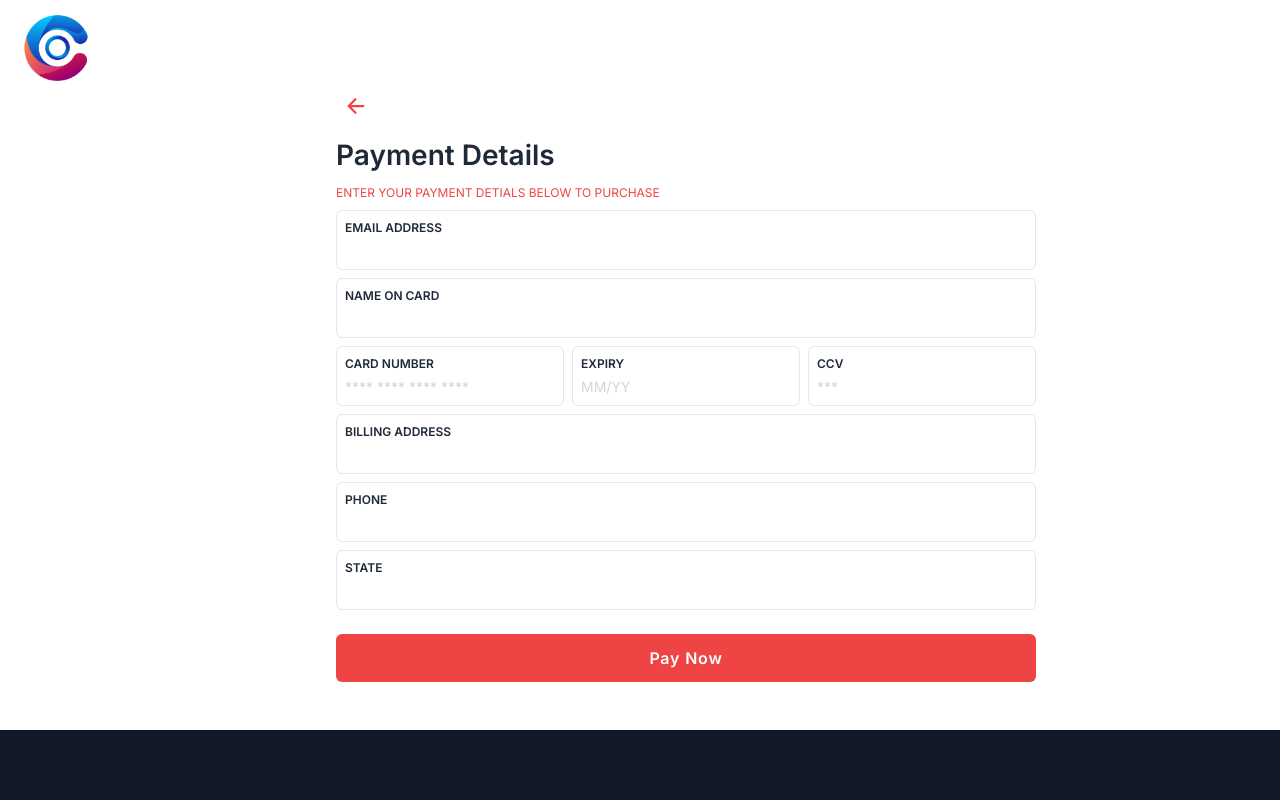
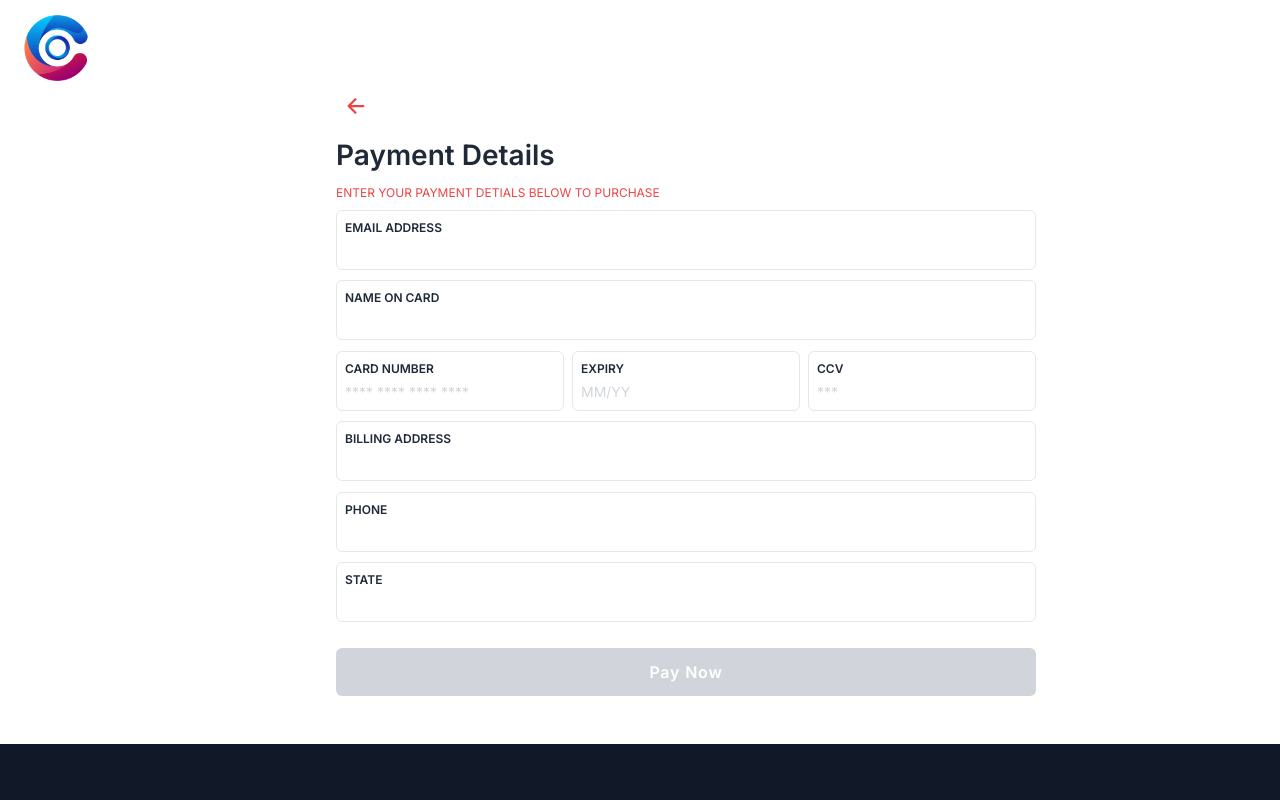
Before and after one commit to lmp95/cineverse, a Next.js app: page /payment in a window 1280 px wide. Shown: the top 800 px of the page. Built offline with nearby package versions, Linux system fonts and the light colour scheme.

Commit message:
added payment form

```diff
--- a/src/app/(sections)/nowShowingMovies.tsx
+++ b/src/app/(sections)/nowShowingMovies.tsx
@@ -27,7 +27,7 @@ function NowShowingMovies() {
 									Buy Ticket
 								</Link>
 							</div>
-							<Image src={path} alt={alt} fill className="rounded-lg" />
+							<Image src={path} alt={alt} sizes="100%" fill className="rounded-lg" />
 						</div>
 					</SwiperSlide>
 				))}
--- a/src/app/movie/[movieId]/page.tsx
+++ b/src/app/movie/[movieId]/page.tsx
@@ -33,7 +33,7 @@ export default function MovieDetail({ params }: { params: { movieId: string } })
 				<div className="max-w-[35%] m-auto py-[75px]">
 					<ChooseDate />
 					<div className="h-[50px] mb-6 relative">
-						<Image src="/images/theater_screen.svg" alt="Screen" fill />
+						<Image sizes="100%" src="/images/theater_screen.svg" alt="Screen" fill />
 					</div>
 					<SeatSelection />
 					<div className="flex flex-row text-xs gap-3 mt-6 justify-center">
--- a/src/app/payment/page.tsx
+++ b/src/app/payment/page.tsx
@@ -1,16 +1,39 @@
 "use client"
 
+import ControlledField from "@/components/common/ControlledField"
 import FilledButton from "@/components/common/FilledButton"
 import IconButton from "@/components/common/IconButton"
-import Inputfield from "@/components/common/Inputfield"
 import Typography from "@/components/common/Typography"
+import { PaymentValidation } from "@/validations/payment.validation"
+import { zodResolver } from "@hookform/resolvers/zod"
 import { useRouter } from "next/navigation"
+import { FormProvider, useForm } from "react-hook-form"
 import { IoArrowBack } from "react-icons/io5"
 
 function Payment() {
 	const router = useRouter()
 
+	const hookFormProps = useForm({
+		defaultValues: {
+			email: "",
+			cardName: "",
+			cardNumber: "",
+			expiry: "",
+			ccv: "",
+			address: "",
+			phone: "",
+			state: "",
+		},
+		mode: "onBlur",
+		resolver: zodResolver(PaymentValidation),
+	})
+
+	const {
+		formState: { isValid },
+	} = hookFormProps
+
 	return (
+		<FormProvider {...hookFormProps}>
 			<div className="flex flex-row gap-x-4 bg-white p-12 pt-[86px] items-start">
 				<div className="flex flex-1 mx-72 flex-col gap-2">
 					<IconButton
@@ -24,22 +47,35 @@ function Payment() {
 					<Typography variant="small" uppercase className="text-red-500">
 						Enter your payment detials below to purchase
 					</Typography>
-				<Inputfield label="Email address" fullWidth />
-				<Inputfield label="Name on card" fullWidth />
+					<ControlledField name="email" label="Email address" fullWidth />
+					<ControlledField name="cardName" label="Name on card" fullWidth />
 					<div className="flex flex-row gap-2">
-					<Inputfield
+						<ControlledField
+							name="cardNumber"
 							className="flex-1"
 							label="Card Number"
 							fullWidth
 							placeholder="**** **** **** ****"
 						/>
-					<Inputfield className="w-[120px]" label="Expiry" placeholder="MM/YY" />
-					<Inputfield className="w-[120px]" label="CCV" placeholder="***" />
+						<ControlledField
+							name="expiry"
+							className="w-[120px]"
+							label="Expiry"
+							placeholder="MM/YY"
+						/>
+						<ControlledField
+							name="ccv"
+							className="w-[120px]"
+							label="CCV"
+							placeholder="***"
+						/>
 					</div>
-				<Inputfield label="Billing address" fullWidth />
-				<Inputfield label="Phone" fullWidth />
-				<Inputfield label="State" fullWidth />
-				<FilledButton variant="primary">Pay Now</FilledButton>
+					<ControlledField name="address" label="Billing address" fullWidth />
+					<ControlledField name="phone" label="Phone" fullWidth />
+					<ControlledField name="state" label="State" fullWidth />
+					<FilledButton disabled={!isValid} variant="primary">
+						Pay Now
+					</FilledButton>
 				</div>
 				<div className="flex-[0.5]">
 					<Typography variant="title" bold>
@@ -47,6 +83,7 @@ function Payment() {
 					</Typography>
 				</div>
 			</div>
+		</FormProvider>
 	)
 }
 
--- /dev/null
+++ b/src/components/common/ControlledField.tsx
@@ -0,0 +1,21 @@
+import { Controller, useFormContext } from "react-hook-form"
+
+import Inputfield, { InputfieldProps } from "./Inputfield"
+
+function ControlledField({ name, ...props }: ControlledFieldProps) {
+	const { control } = useFormContext()
+
+	return (
+		<Controller
+			name={name}
+			control={control}
+			render={(controlProps) => <Inputfield {...controlProps} {...props} />}
+		/>
+	)
+}
+
+export default ControlledField
+
+interface ControlledFieldProps extends InputfieldProps {
+	name: string
+}
--- a/src/components/common/Inputfield.tsx
+++ b/src/components/common/Inputfield.tsx
@@ -1,35 +1,62 @@
-import { InputHTMLAttributes } from "react"
+import { ClassAttributes, InputHTMLAttributes, forwardRef } from "react"
+import {
+	ControllerFieldState,
+	ControllerRenderProps,
+	FieldValues,
+	UseFormStateReturn,
+} from "react-hook-form"
 
 import Typography from "./Typography"
 
-function Inputfield({
+function Inputfield(
+	{
 		label,
 		placeholder,
 		className,
 		fullWidth = false,
 		type = "text",
-}: InputfieldProps) {
+		field,
+		fieldState,
+		formState,
+	}: InputfieldProps,
+	ref: ClassAttributes<HTMLInputElement>["ref"]
+) {
 	return (
+		<div className={`flex flex-col items-start ${fullWidth ? "w-full" : "w-auto"}`}>
 			<div
-			className={`flex focus-within:border-red-200 flex-col border-[1px] p-2 rounded-md ${fullWidth ? "w-full" : "w-auto"} ${className}`}>
+				className={`flex focus-within:border-red-200 w-full flex-col border-[1px] p-2 mb-[0.15rem] rounded-md ${className}`}>
 				<Typography variant="small" uppercase bold className="text-black">
 					{label}
 				</Typography>
 				<input
+					{...field}
+					{...fieldState}
+					{...formState}
+					ref={ref}
+					value={field?.value}
 					className="mt-1 placeholder-gray-300 bg-transparent focus:ring-0 focus:outline-none text-black text-sm"
 					type={type}
 					placeholder={placeholder}
 				/>
 			</div>
+			{fieldState?.error && (
+				<Typography variant="small" className="text-red-500">
+					{fieldState.error?.message}
+				</Typography>
+			)}
+		</div>
 	)
 }
 
-export default Inputfield
+export default forwardRef(Inputfield)
 
-interface InputfieldProps {
+export interface InputfieldProps {
 	label: string
 	type?: InputHTMLAttributes<HTMLInputElement>["type"]
 	fullWidth?: boolean
 	className?: InputHTMLAttributes<HTMLInputElement>["className"]
 	placeholder?: string
+	field?: ControllerRenderProps<FieldValues, string>
+	fieldState?: ControllerFieldState
+	formState?: UseFormStateReturn<FieldValues>
 }
--- a/src/components/landing/Slide.tsx
+++ b/src/components/landing/Slide.tsx
@@ -8,8 +8,8 @@ function Slide({ slideData }: SlideProps) {
 
 	return (
 		<>
-			<div className="flex w-screen h-screen">
-				<Image className="-z-10" src={path} alt={alt} fill />
+			<div className="flex relative w-screen h-screen">
+				<Image className="-z-10" src={path} alt={alt} fill sizes="100%" />
 				<div className="self-end h-1/2 bg-gradient-to-b from-transparent to-black w-full px-32">
 					<Typography uppercase variant="heading1" bold className="text-white">
 						{name}
--- /dev/null
+++ b/src/validations/payment.validation.ts
@@ -0,0 +1,55 @@
+import { object, string } from "zod"
+
+export const PaymentValidation = object({
+	email: string({
+		required_error: "Please enter email address.",
+		invalid_type_error: "Invalid email address.",
+	}).email("Invalid email address."),
+	cardName: string({
+		required_error: "Please enter card name.",
+		invalid_type_error: "Invalid name.",
+	}).min(1, "Card name is required."),
+	cardNumber: string({
+		required_error: "Card number is required.",
+		invalid_type_error: "Invalid card number.",
+	})
+		.max(16, "Invalid card number.")
+		.min(16, "Invalid card number.")
+		.refine((val) => Number.isFinite(Number(val)), {
+			message: "Invalid card number.",
+		}),
+	expiry: string({
+		required_error: "Expiry is required.",
+		invalid_type_error: "Expiry must be number.",
+	})
+		.max(3, "Invalid expiry date.")
+		.min(3, "Invalid expiry date.")
+		.refine((val) => Number.isFinite(Number(val)), {
+			message: "Invalid expiry date.",
+		}),
+	ccv: string({
+		required_error: "CCV is required.",
+		invalid_type_error: "CCV must be number.",
+	})
+		.max(3, "Invalid CCV.")
+		.min(3, "Invalid CCV.")
+		.refine((val) => Number.isFinite(Number(val)), {
+			message: "Invalid CCV.",
+		}),
+	address: string({
+		required_error: "Please enter address.",
+		invalid_type_error: "Invalid address.",
+	}).min(1, "Address is required."),
+	phone: string({
+		required_error: "Phone number is required.",
+		invalid_type_error: "Phone number must be number.",
+	})
+		.min(8, "Phone number is required.")
+		.refine((val) => Number.isFinite(Number(val)), {
+			message: "Invalid phone number.",
+		}),
+	state: string({
+		required_error: "Please enter state.",
+		invalid_type_error: "Invalid state.",
+	}).min(1, "State is required."),
+})
```
Lines whose indentation alone changed are shown as unchanged.
